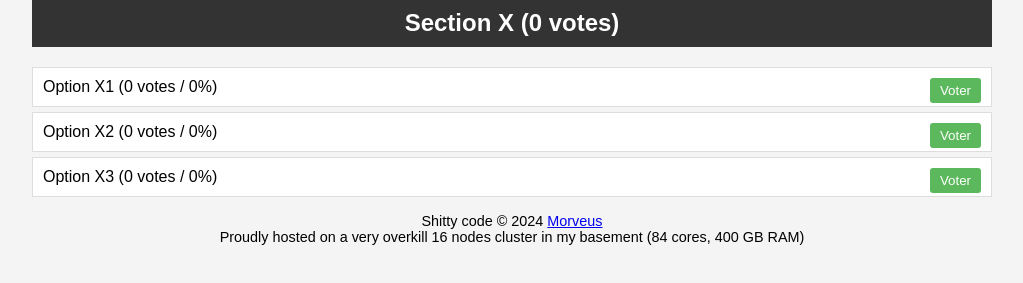
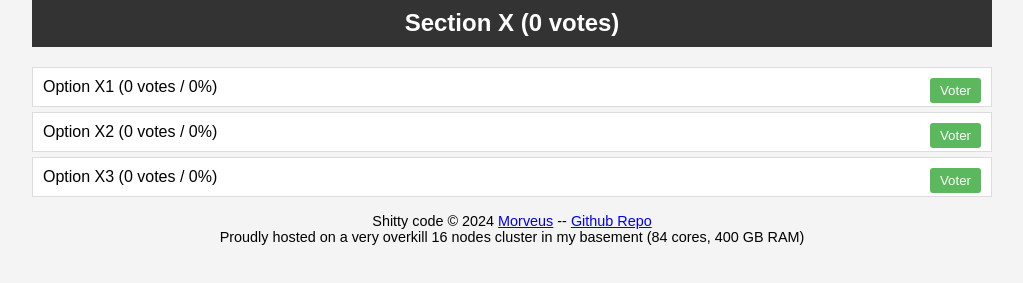
Before and after one commit to Morveus/shitty-vote, a PHP site: page / in a window 1280 px wide. Shown: the part 517-800 px from the top of the page, without its empty margins (128-1151 px from the left). Run offline with PHP 8.4, Linux system fonts and the light colour scheme.

Commit message:
Add repo link

```diff
--- a/index.php
+++ b/index.php
@@ -220,7 +220,7 @@ input[type="button"]:hover {
     </script>
 
     <div style="text-align: center; font-size: 0.9em;">
-	Shitty code &copy; 2024 <a href="https://morve.us">Morveus</a><br />
+	Shitty code &copy; 2024 <a href="https://morve.us">Morveus</a> -- <a href="https://github.com/Morveus/shitty-vote">Github Repo</a><br />
 	Proudly hosted on a very overkill 16 nodes cluster in my basement (84 cores, 400 GB RAM)
 	</p>
     </div>
```
